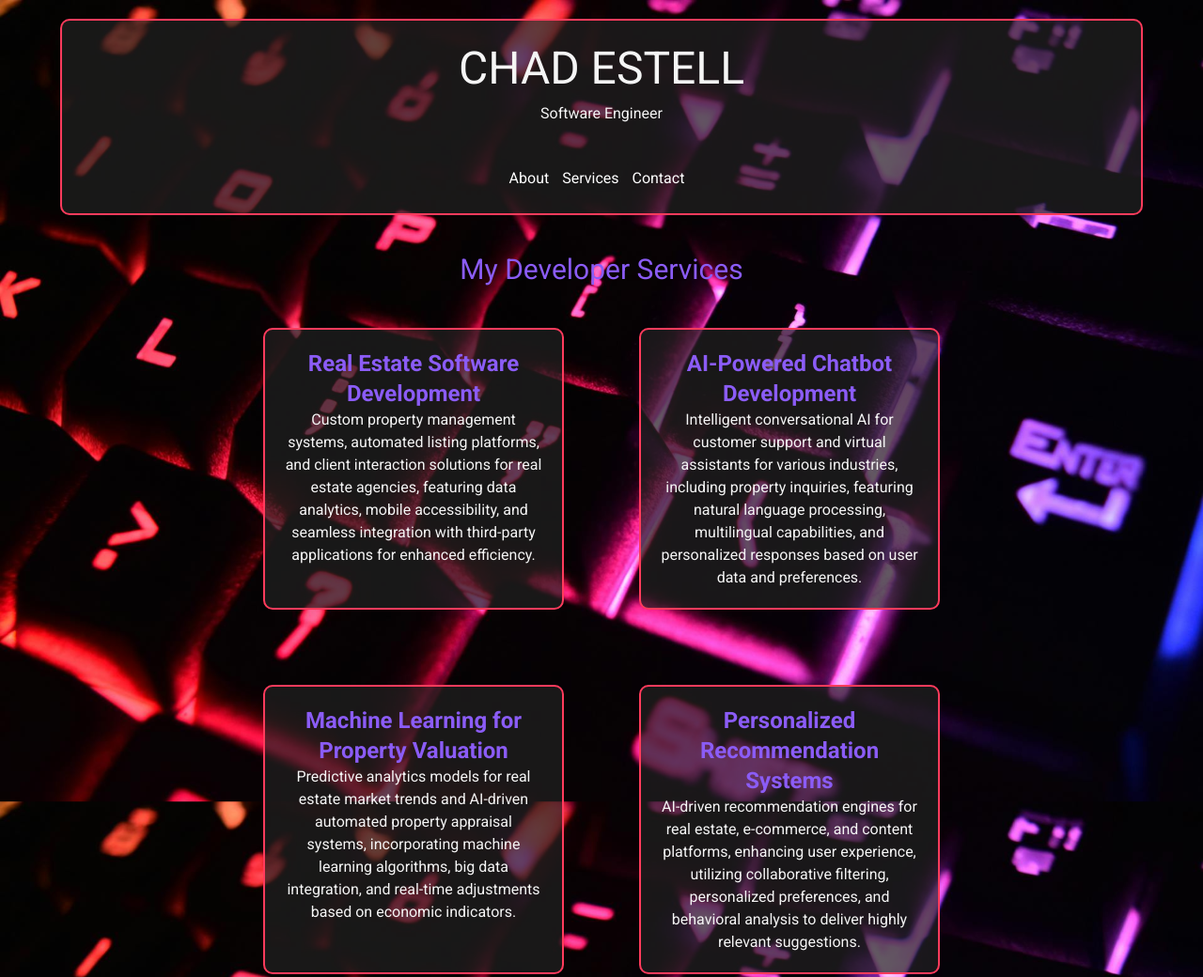
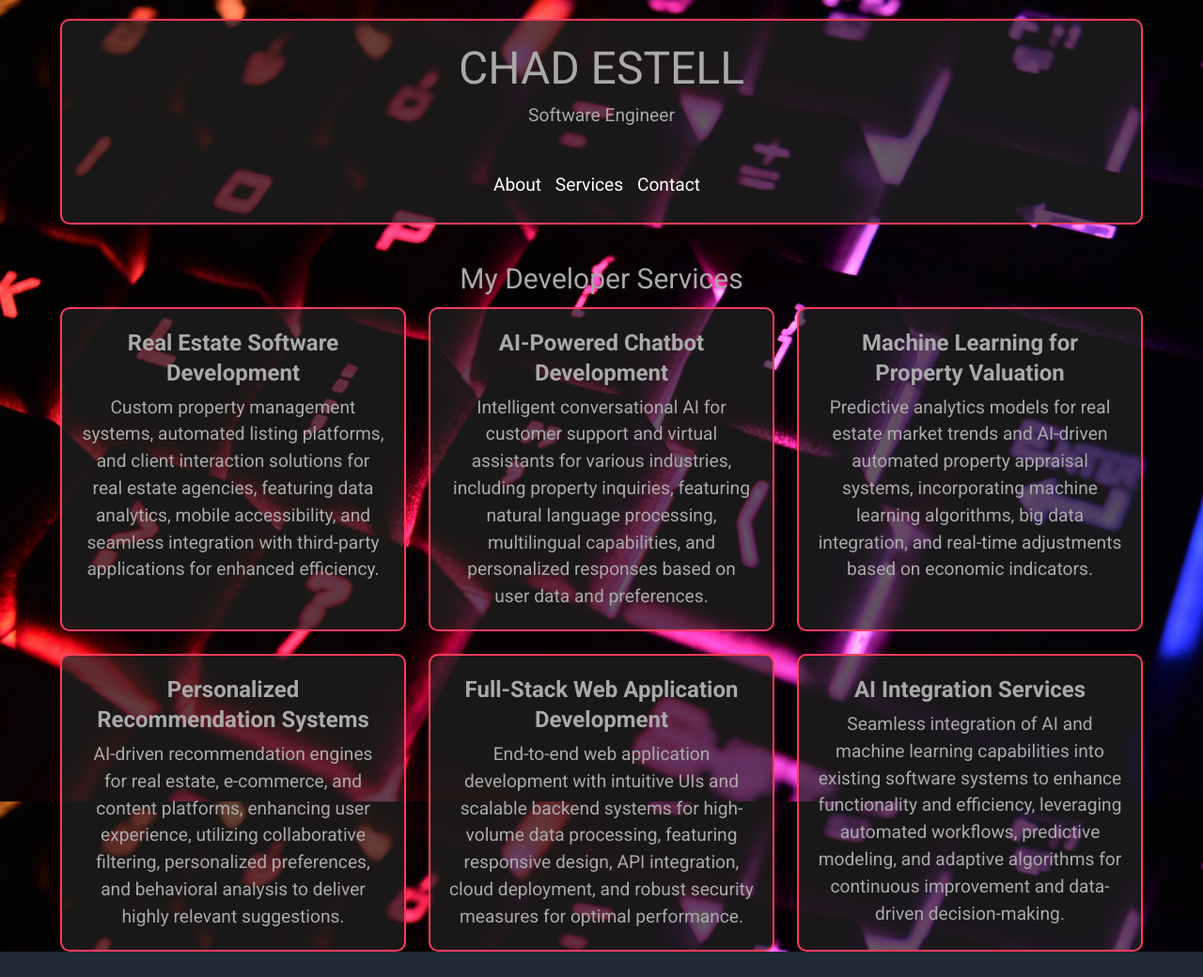
Before and after one commit to Coder-Chad/CHAD_ESTELL_DEVELOPER, a plain HTML site: page services.html in a window 1280 px wide. Shown: the top 1040 px of the page at 94% size. After the commit the page ends 1013 px from the top, so only its background shows below. Drawn offline with nearby package versions, Linux system fonts and the light colour scheme.

Commit message:
polished the css look and feel

```diff
--- a/services.html
+++ b/services.html
@@ -11,43 +11,43 @@
 <body class="bg-gray-800 flex justify-center items-center">
     <div class="container" style="display: flex; justify-content: center; align-items: center; max-width: 90%; flex-direction: column; margin-top: 0px;">
         <header style="margin: 0; padding-bottom: 15px; width: 100%; border: 2px solid #FF3B5C; border-bottom: 0px; border-top-right-radius: 10px; background-color: rgba(34, 34, 34, 0.7);">
-            <h1 style="font-size: 3rem; font-style: Roboto;">CHAD ESTELL</h1>
-            <p style="padding-top: 0px; padding-bottom: 10px; margin-top: 0px; margin-bottom: 0px; color: whitesmoke;">Software Engineer</p>
+            <h1 style="font-size: 3rem; font-style: Roboto; color: darkgray;">CHAD ESTELL</h1>
+            <p style="padding-top: 0px; padding-bottom: 10px; margin-top: 0px; margin-bottom: 0px; color: darkgray;">Software Engineer</p>
         </header>
 
         <nav style="max-width: 1800px; padding-top: 20px; padding-bottom: 15px; margin: 0px; width: 100%; border: 2px solid #FF3B5C; border-bottom-left-radius: 10px; border-top: 0px; background-color: rgba(34, 34, 34, 0.7);">
-            <ul style="padding-top: 0px; padding-bottom: 10px; margin-top: 0px; margin-bottom: 0px; color: whitesmoke;" >
+            <ul style="font-size: 1.2rem; padding-bottom: 10px; margin-top: 0px; margin-bottom: 0px; color: darkgray;" >
                 <li><a href="index.html" data-section="about">About</a></li>
                 <li><a href="services.html" data-section="services">Services</a></li>
                 <li><a href="contact.html" data-section="contact">Contact</a></li>
             </ul>
         </nav>
 
-        <h3 class="text-white text-3xl text-center mt-10 mb-1 text-purple-500">My Developer Services</h3>
-        <div class="max-w-[1000px] flex flex-wrap justify-center">
-            <div class="text-purple-500" style="border: 2px solid #FF3B5C; border-radius: 10px; padding: 20px; margin: 40px; background-color: rgba(34, 34, 34, 0.7); max-width: 800px; text-align: center; max-width: 320px; font-size: 1rem;">
-                <h2 class="text-[#FF3B5C] text-2xl font-semibold">Real Estate Software Development</h2>
-                <p>Custom property management systems, automated listing platforms, and client interaction solutions for real estate agencies, featuring data analytics, mobile accessibility, and seamless integration with third-party applications for enhanced efficiency.</p>
+        <h3 style="color: darkgray;" class="text-white text-3xl text-center mt-10 mb-3 ">My Developer Services</h3>
+        <div style="color: darkgray" class="max-w-[1800px] grid grid-cols-1 sm:grid-cols-2 lg:grid-cols-3 gap-6">
+            <div style="border: 2px solid #FF3B5C; border-radius: 10px; background-color: rgba(34, 34, 34, 0.7);" class="p-5 max-w-[400px] text-center text-purple-500">
+                <h2 style="color: darkgray; margin-bottom: 7px;" class="text-2xl font-semibold">Real Estate Software Development</h2>
+                <p style="color: darkgray;">Custom property management systems, automated listing platforms, and client interaction solutions for real estate agencies, featuring data analytics, mobile accessibility, and seamless integration with third-party applications for enhanced efficiency.</p>
             </div>
-            <div class="text-purple-500" style="border: 2px solid #FF3B5C; border-radius: 10px; padding: 20px; margin: 40px; background-color: rgba(34, 34, 34, 0.7); max-width: 800px; text-align: center; max-width: 320px; font-size: 1rem;">
-                <h2 class="text-[#FF3B5C] text-2xl font-semibold">AI-Powered Chatbot Development</h2>
-                <p>Intelligent conversational AI for customer support and virtual assistants for various industries, including property inquiries, featuring natural language processing, multilingual capabilities, and personalized responses based on user data and preferences.</p>
+            <div style="border: 2px solid #FF3B5C; border-radius: 10px; background-color: rgba(34, 34, 34, 0.7);" class="p-5 max-w-[400px] text-center">
+                <h2 style="color: darkgray; margin-bottom: 7px;" class="text-2xl font-semibold">AI-Powered Chatbot Development</h2>
+                <p style="color: darkgray;">Intelligent conversational AI for customer support and virtual assistants for various industries, including property inquiries, featuring natural language processing, multilingual capabilities, and personalized responses based on user data and preferences.</p>
             </div>
-            <div class="text-purple-500" style="border: 2px solid #FF3B5C; border-radius: 10px; padding: 20px; margin: 40px; background-color: rgba(34, 34, 34, 0.7); max-width: 800px; text-align: center; max-width: 320px; font-size: 1rem;">
-                <h2 class="text-[#FF3B5C] text-2xl font-semibold">Machine Learning for Property Valuation</h2>
-                <p>Predictive analytics models for real estate market trends and AI-driven automated property appraisal systems, incorporating machine learning algorithms, big data integration, and real-time adjustments based on economic indicators.</p>
+            <div style="border: 2px solid #FF3B5C; border-radius: 10px; background-color: rgba(34, 34, 34, 0.7);" class="p-5 max-w-[400px] text-center">
+                <h2 style="color: darkgray; margin-bottom: 7px;" class="text-2xl font-semibold">Machine Learning for Property Valuation</h2>
+                <p style="color: darkgray;">Predictive analytics models for real estate market trends and AI-driven automated property appraisal systems, incorporating machine learning algorithms, big data integration, and real-time adjustments based on economic indicators.</p>
             </div>
-            <div class="text-purple-500" style="border: 2px solid #FF3B5C; border-radius: 10px; padding: 20px; margin: 40px; background-color: rgba(34, 34, 34, 0.7); max-width: 800px; text-align: center; max-width: 320px; font-size: 1rem;">
-                <h2 class="text-[#FF3B5C] text-2xl font-semibold">Personalized Recommendation Systems</h2>
-                <p>AI-driven recommendation engines for real estate, e-commerce, and content platforms, enhancing user experience, utilizing collaborative filtering, personalized preferences, and behavioral analysis to deliver highly relevant suggestions.</p>
+            <div style="border: 2px solid #FF3B5C; border-radius: 10px; background-color: rgba(34, 34, 34, 0.7);" class="p-5 max-w-[400px] text-center">
+                <h2 style="color: darkgray; margin-bottom: 7px;" class="text-2xl font-semibold">Personalized Recommendation Systems</h2>
+                <p style="color: darkgray;">AI-driven recommendation engines for real estate, e-commerce, and content platforms, enhancing user experience, utilizing collaborative filtering, personalized preferences, and behavioral analysis to deliver highly relevant suggestions.</p>
             </div>
-                <div class="text-purple-500" style="border: 2px solid #FF3B5C; border-radius: 10px; padding: 20px; margin: 40px; background-color: rgba(34, 34, 34, 0.7); max-width: 800px; text-align: center; max-width: 320px; font-size: 1rem;">
-                <h2 class="text-[#FF3B5C] text-2xl font-semibold">Full-Stack Web Application Development</h2>
-                <p>End-to-end web application development with intuitive UIs and scalable backend systems for high-volume data processing, featuring responsive design, API integration, cloud deployment, and robust security measures for optimal performance.</p>
+            <div style="border: 2px solid #FF3B5C; border-radius: 10px; background-color: rgba(34, 34, 34, 0.7);" class="p-5 max-w-[400px] text-center">
+                <h2 style="color: darkgray; margin-bottom: 7px;" class="text-2xl font-semibold">Full-Stack Web Application Development</h2>
+                <p style="color: darkgray;">End-to-end web application development with intuitive UIs and scalable backend systems for high-volume data processing, featuring responsive design, API integration, cloud deployment, and robust security measures for optimal performance.</p>
             </div>
-            <div class="text-purple-500" style="border: 2px solid #FF3B5C; border-radius: 10px; padding: 20px; margin: 40px; background-color: rgba(34, 34, 34, 0.7); max-width: 800px; text-align: center; max-width: 320px; font-size: 1rem;">
-                <h2 class="text-[#FF3B5C] text-2xl font-semibold">AI Integration Services</h2>
-                <p>Seamless integration of AI and machine learning capabilities into existing software systems to enhance functionality and efficiency, leveraging automated workflows, predictive modeling, and adaptive algorithms for continuous improvement and data-driven decision-making.</p>
+            <div style="border: 2px solid #FF3B5C; border-radius: 10px; background-color: rgba(34, 34, 34, 0.7);" class="p-5 max-w-[400px] text-center">
+                <h2 style="color: darkgray; margin-bottom: 7px;" class="text-2xl font-semibold">AI Integration Services</h2>
+                <p style="color: darkgray;">Seamless integration of AI and machine learning capabilities into existing software systems to enhance functionality and efficiency, leveraging automated workflows, predictive modeling, and adaptive algorithms for continuous improvement and data-driven decision-making.</p>
             </div>
         </div>
     </div>
--- a/styles.css
+++ b/styles.css
@@ -61,6 +61,12 @@ h1 {
     color: whitesmoke;
     text-align: center;
     font-size: 3rem;
+}
+
+h2 {
+    color: whitesmoke;
+    font-size: 2rem;
+    text-align: center;
 }
 
 h4 {
@@ -221,6 +227,7 @@ p {
 
 p {
     color: whitesmoke;
+    font-size: 1.2rem;
 }
 
 @media (max-width: 767px) {
```
Also changed, not shown: contact.html (+11 -11 lines), index.html (+4 -4 lines).
